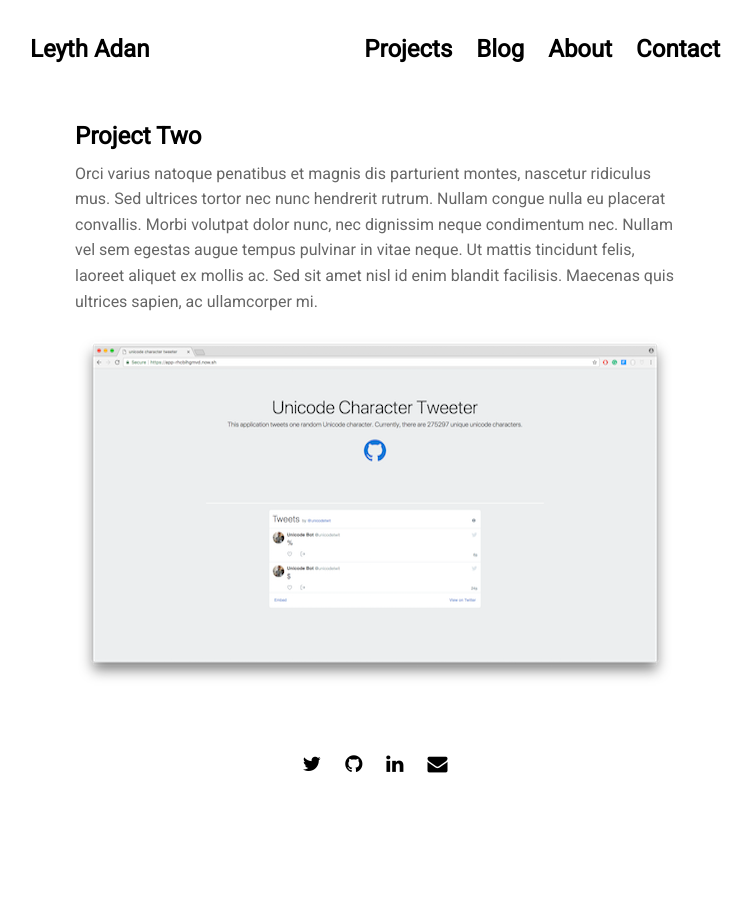
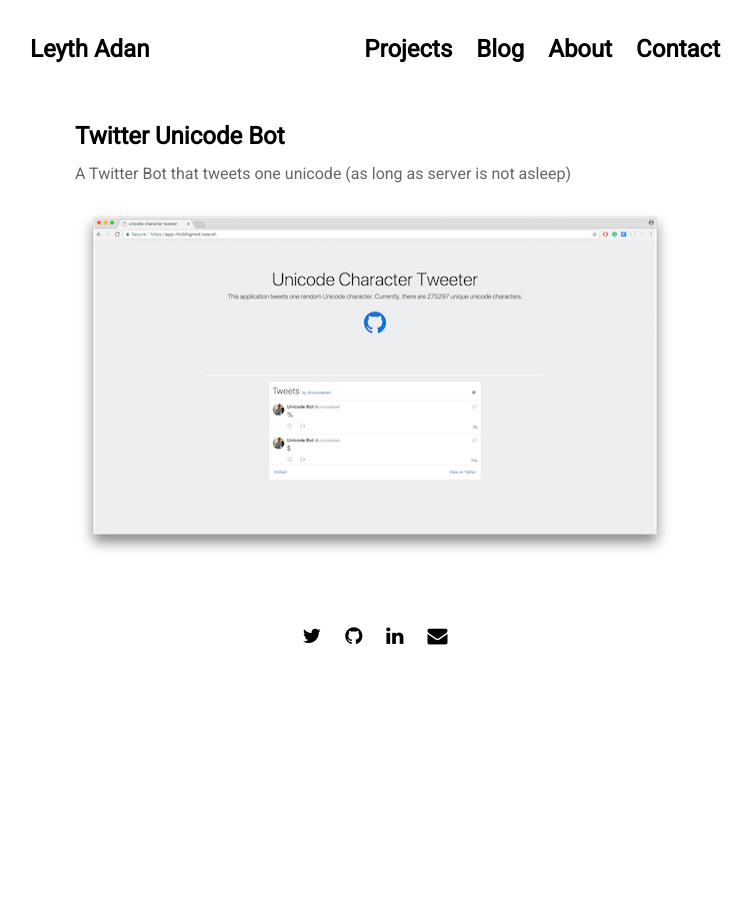
Before and after one commit to wehelie/leyth, a Jekyll site: the page built from projects/proj-2.md, in a window 1280 px wide. Shown: the whole page, without its empty margins (265-1017 px from the left). Built offline with Jekyll 4.4.1, drawn with Linux system fonts in a browser that asks for light colours; nearby versions of some CDN libraries.

Commit message:
Update proj-2.md

```diff
--- a/projects/proj-2.md
+++ b/projects/proj-2.md
@@ -1,8 +1,8 @@
 ---
 layout: post
-title: 'Project Two'
+title: 'Twitter Unicode Bot'
 ---
 
-Orci varius natoque penatibus et magnis dis parturient montes, nascetur ridiculus mus. Sed ultrices tortor nec nunc hendrerit rutrum. Nullam congue nulla eu placerat convallis. Morbi volutpat dolor nunc, nec dignissim neque condimentum nec. Nullam vel sem egestas augue tempus pulvinar in vitae neque. Ut mattis tincidunt felis, laoreet aliquet ex mollis ac. Sed sit amet nisl id enim blandit facilisis. Maecenas quis ultrices sapien, ac ullamcorper mi.
+A Twitter Bot that tweets one unicode (as long as server is not asleep)
 
 {% include image.html url="https://t.co/sZ1Jn6byE8" image="projects/proj-2/thumb.png" %}
```
